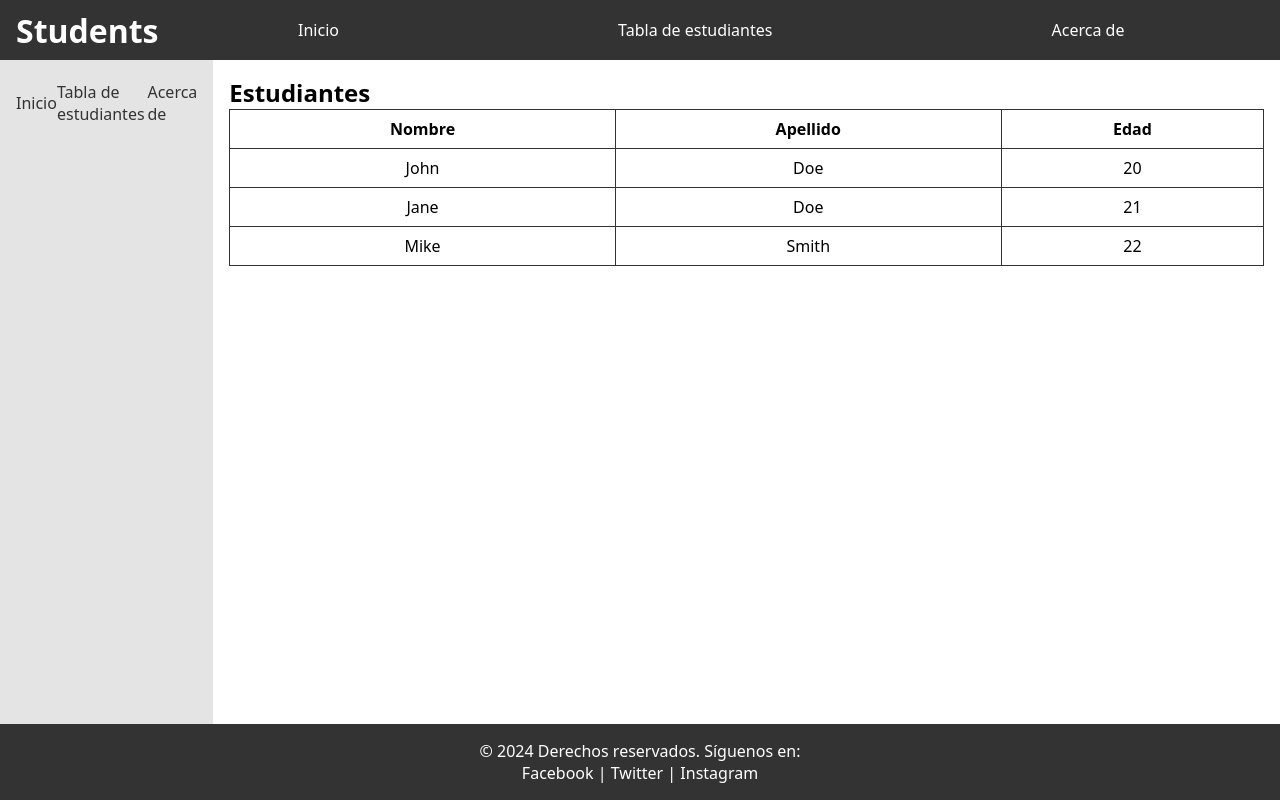
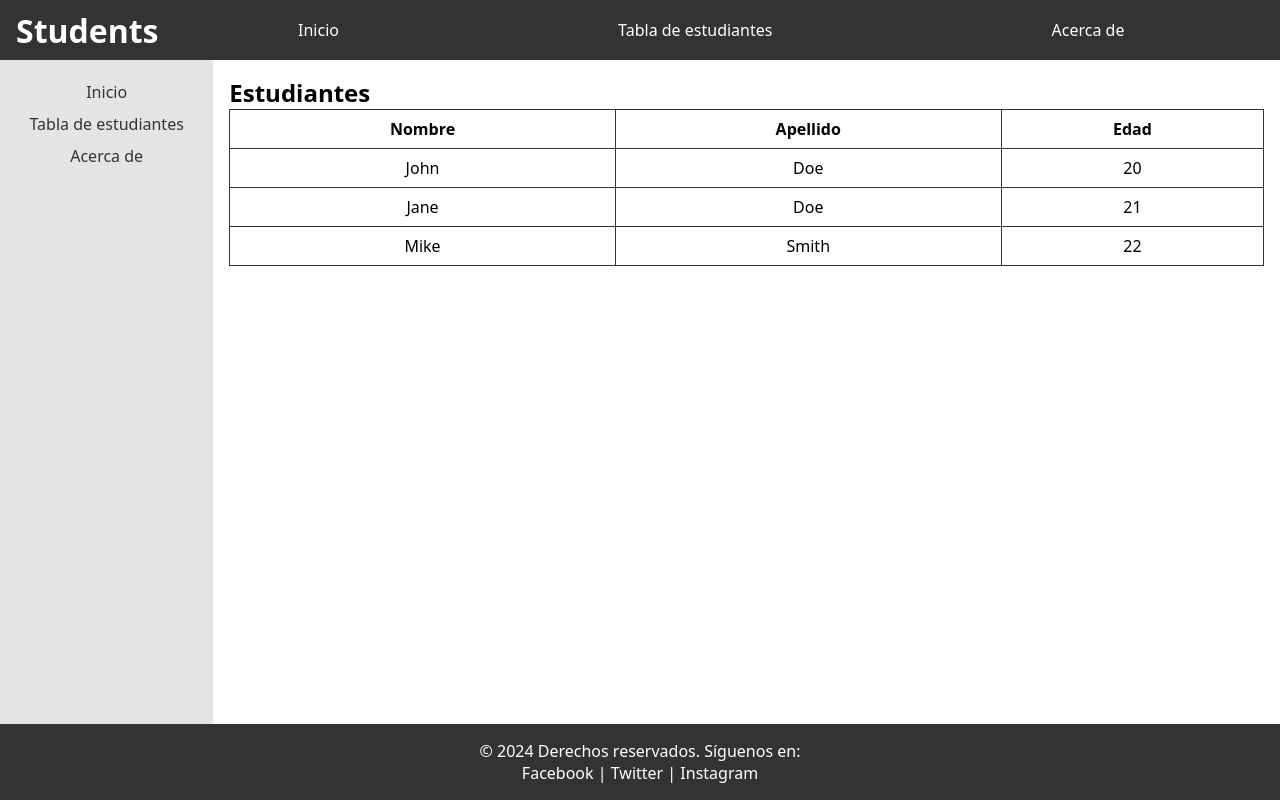
Before and after one commit to MirnaFranco/Franco_Mirna_recu_p1, a plain HTML site: page index.html in a window 1280 px wide. Drawn offline with Linux system fonts and the light colour scheme.

Commit message:
se termino el recuperatorio del p1

```diff
--- a/style.css
+++ b/style.css
@@ -72,6 +72,7 @@ a {
 aside nav ul {
     list-style-type: none;
     padding: 0;
+    flex-direction: column;
 }
 
 aside nav ul li {
@@ -81,4 +82,5 @@ aside nav ul li {
 aside nav ul li a {
     text-decoration: none;
     color: #333;
+    display: block;
 }
```
